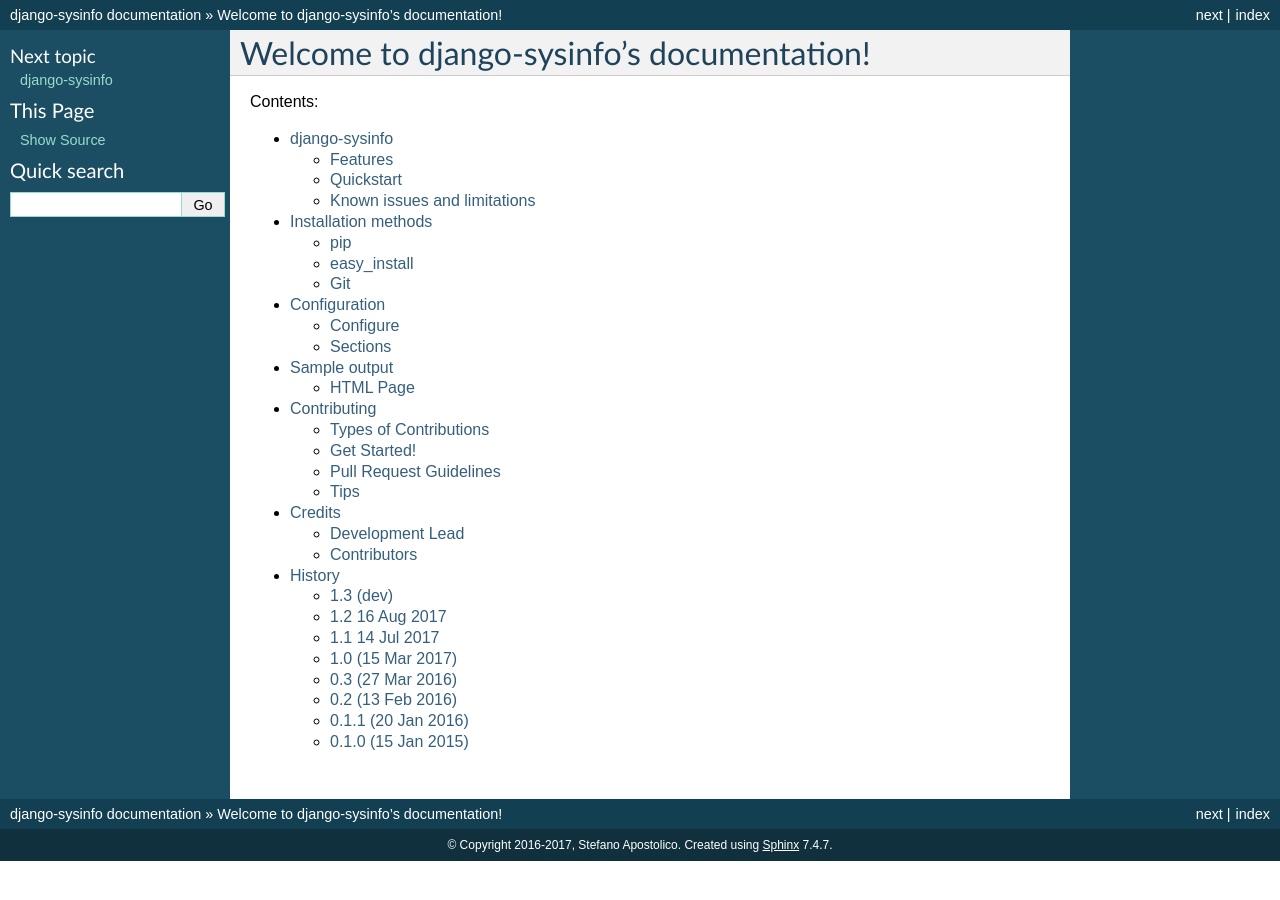
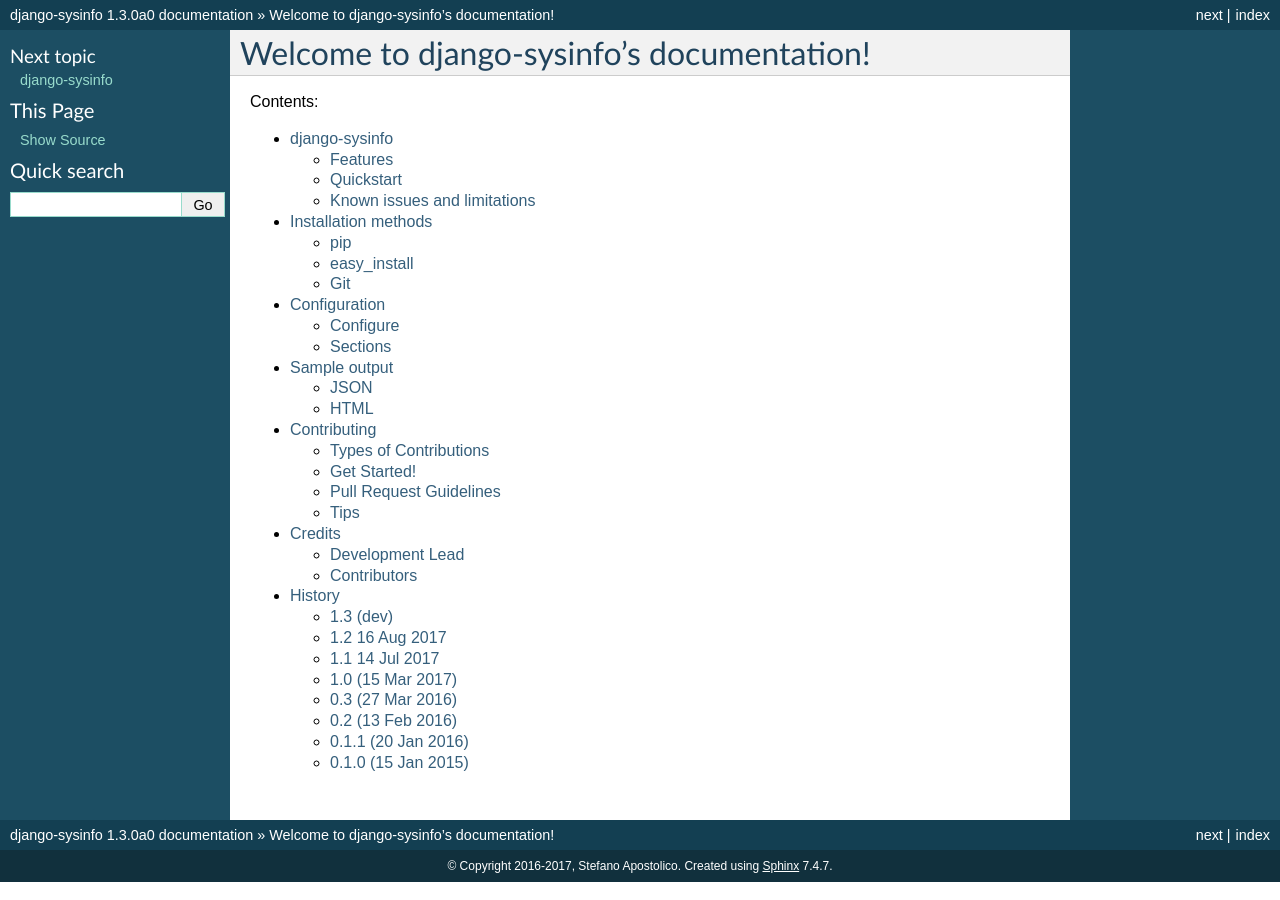
Before and after one commit to saxix/django-sysinfo, a Sphinx documentation site: the page built from docs/index.rst, in a window 1280 px wide. Built offline with Sphinx 7.4.7, drawn with Linux system fonts in a browser that asks for light colours.

Commit message:
updates docs

```diff
--- a/docs/conf.py
+++ b/docs/conf.py
@@ -56,9 +56,9 @@
 # built documents.
 #
 # The short X.Y version.
-version = django_sysinfo.get_version()
+version = django_sysinfo.VERSION
 # The full version, including alpha/beta/rc tags.
-release = django_sysinfo.get_version()
+release = django_sysinfo.VERSION
 
 # The language for content autogenerated by Sphinx. Refer to documentation
 # for a list of supported languages.
--- a/docs/sample.rst
+++ b/docs/sample.rst
@@ -2,8 +2,13 @@
 Sample output
 =============
 
+JSON
+----
+
 .. literalinclude:: output.json
 
 
-HTML Page
----------
+HTML
+----
+
+.. image:: images/info2.png
```
